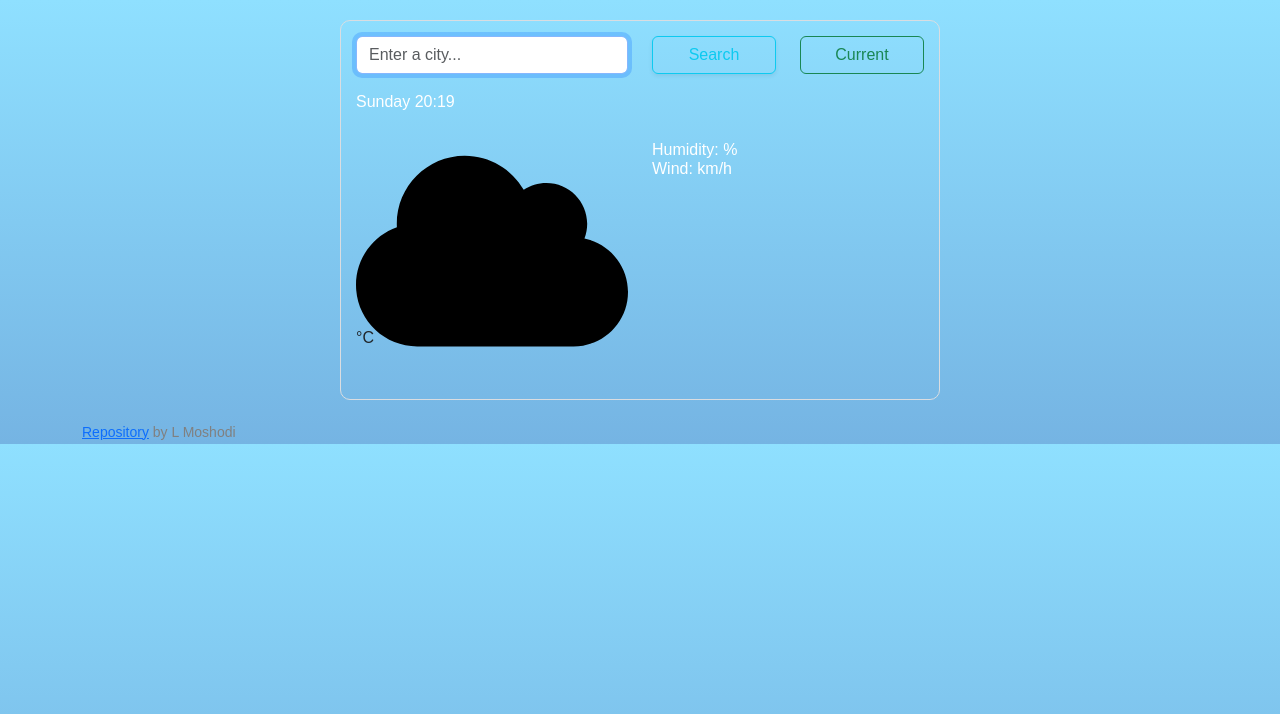
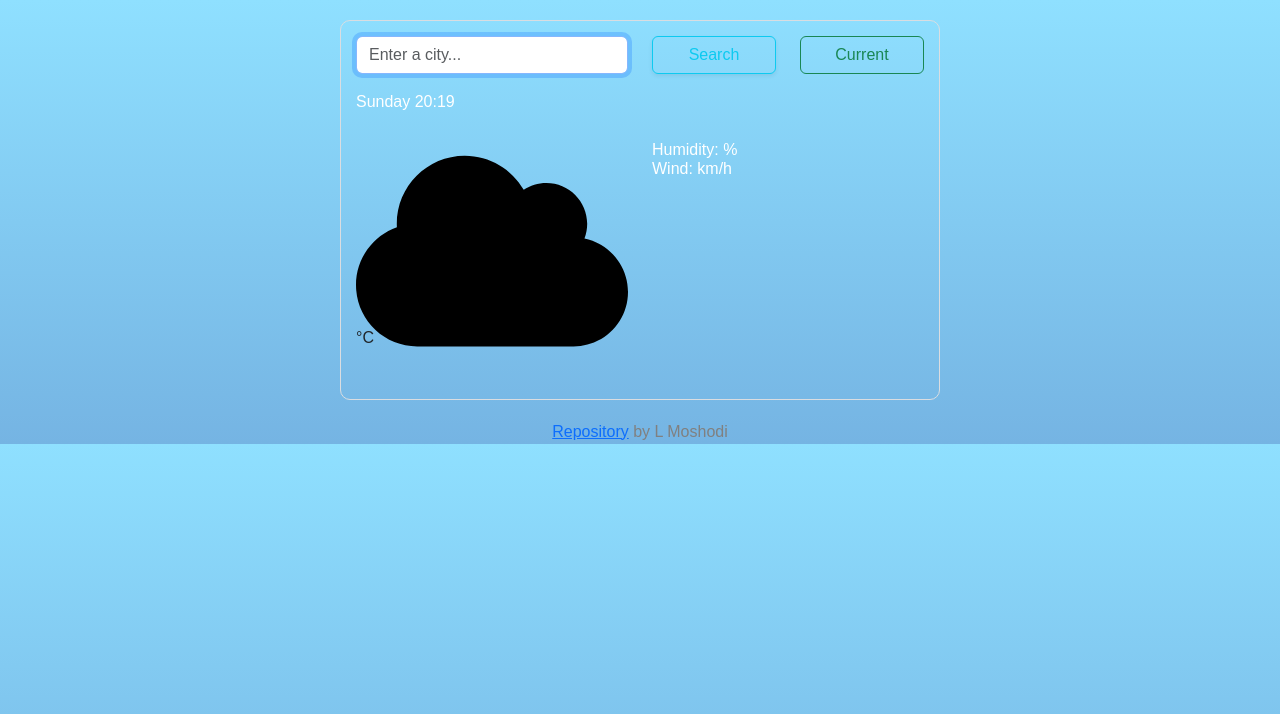
Before and after one commit to Shodi01/weather, a website built with Parcel: page src/index.html in a window 1280 px wide. Built offline with nearby package versions, Linux system fonts and the light colour scheme; no server answers.

Commit message:
update footer

```diff
--- a/src/index.html
+++ b/src/index.html
@@ -85,12 +85,12 @@
           </div>
           <div class="weather-forecast" id="forecast"></div>
         </div>
-        <small>
+        <footer>
           <a href="https://github.com/Shodi01/weather" target="_blank"
             >Repository</a
           >
           by L Moshodi
-        </small>
+        </footer>
       </div>
     </div>
 
--- a/src/styles.css
+++ b/src/styles.css
@@ -1,6 +1,9 @@
 body {
   font-family: arial, sans-serif;
   background: linear-gradient(#8fe0ff, #75b4e3);
+}
+
+img {
 }
 
 h1 {
@@ -25,7 +28,7 @@ li {
   list-style: none;
 }
 
-small {
+footer {
   text-align: center;
   color: grey;
 }
```
